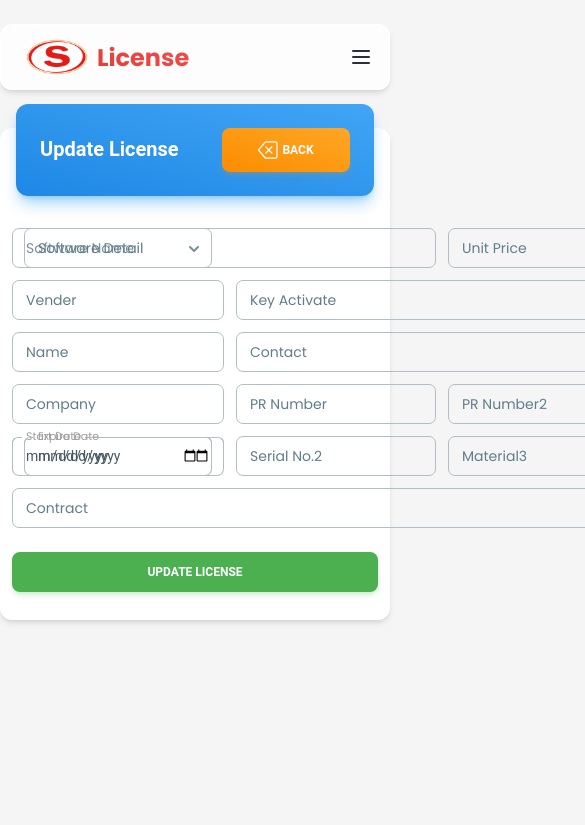
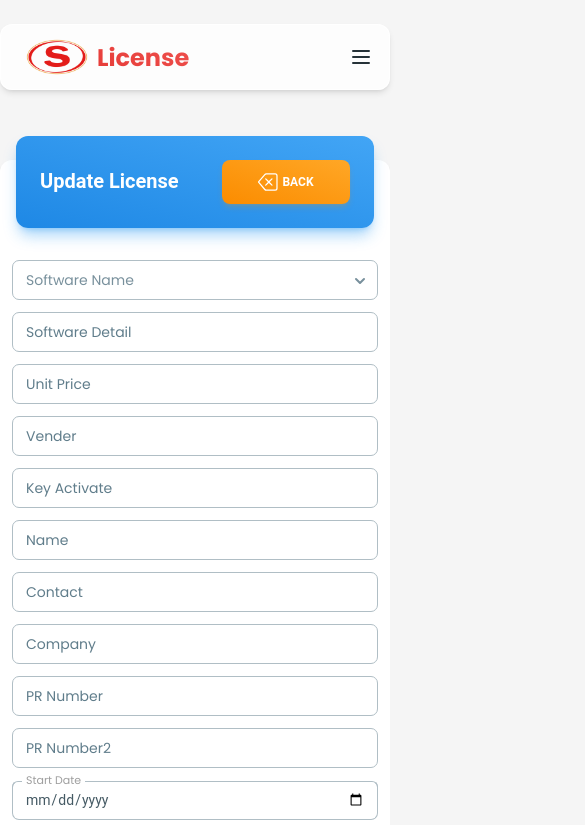
Before and after one commit to Phitchayut/expire-license, a React (Vite) app: page /update in a window 390 px wide. Shown: the top 825 px of the page, 585 px wide, since content can reach past the window. Built offline with nearby package versions, Linux system fonts and the light colour scheme.

Commit message:
Update Update.jsx

```diff
--- a/src/pages/Update.jsx
+++ b/src/pages/Update.jsx
@@ -8,7 +8,7 @@ import {
   Checkbox,
   Input,
   Select,
-  Option
+  Option,
 } from "@material-tailwind/react";
 
 import { BsBackspace } from "react-icons/bs";
@@ -16,7 +16,7 @@ import { Link } from "react-router-dom";
 import Navbar from "../components/Navbar";
 const Update = () => {
   return (
-    <div className="mx-auto container mt-32">
+    <div className="mx-auto container mt-40">
       <Navbar />
       <Card className="font-poppins">
         <CardHeader
@@ -25,7 +25,7 @@ const Update = () => {
           className="mb-8 p-6 flex justify-between items-center"
         >
           <Typography variant="h5" color="white">
-          Update License
+            Update License
           </Typography>
           <Link to="/license">
             <Button
@@ -41,7 +41,7 @@ const Update = () => {
         <CardBody className="px-3 pt-0 pb-5">
           <Card color="transparent" className="w-full" shadow={false}>
             <form className="mb-2">
-              <div className="grid grid-cols-1 gap-3 lg:grid-cols-4">
+              <div className="grid grid-cols-auto gap-3 lg:grid-cols-4">
                 <div>
                   <Select label="Software Name">
                     <Option>Autodesk AutoCAD LT</Option>
@@ -51,25 +51,25 @@ const Update = () => {
                     <Option>PDF X-Change</Option>
                   </Select>
                 </div>
-                <div className="col-span-2">
+                <div className="col-auto lg:col-span-2">
                   <Input type="text" size="md" label="Software Detail" />
                 </div>
                 <div>
                   <Input type="text" size="md" label="Unit Price" />
                 </div>
-                <div className="col-span-2">
+                <div className="col-auto lg:col-span-2">
                   <Input type="text" size="md" label="Vender" />
                 </div>
-                <div className="col-span-2">
+                <div className="col-auto lg:col-span-2">
                   <Input type="text" size="md" label="Key Activate" />
                 </div>
-                <div className="col-span-2">
+                <div className="col-auto lg:col-span-2">
                   <Input type="text" size="md" label="Name" />
                 </div>
-                <div className="col-span-2">
+                <div className="col-auto lg:col-span-2">
                   <Input type="text" size="md" label="Contact" />
                 </div>
-                <div className="col-span-2">
+                <div className="col-auto lg:col-span-2">
                   <Input type="text" size="md" label="Company" />
                 </div>
                 <div>
@@ -90,7 +90,7 @@ const Update = () => {
                 <div>
                   <Input type="text" size="md" label="Material3" />
                 </div>
-                <div className="col-span-4">
+                <div className="col-auto lg:col-span-4">
                   <Input type="text" size="md" label="Contract" />
                 </div>
               </div>
```
